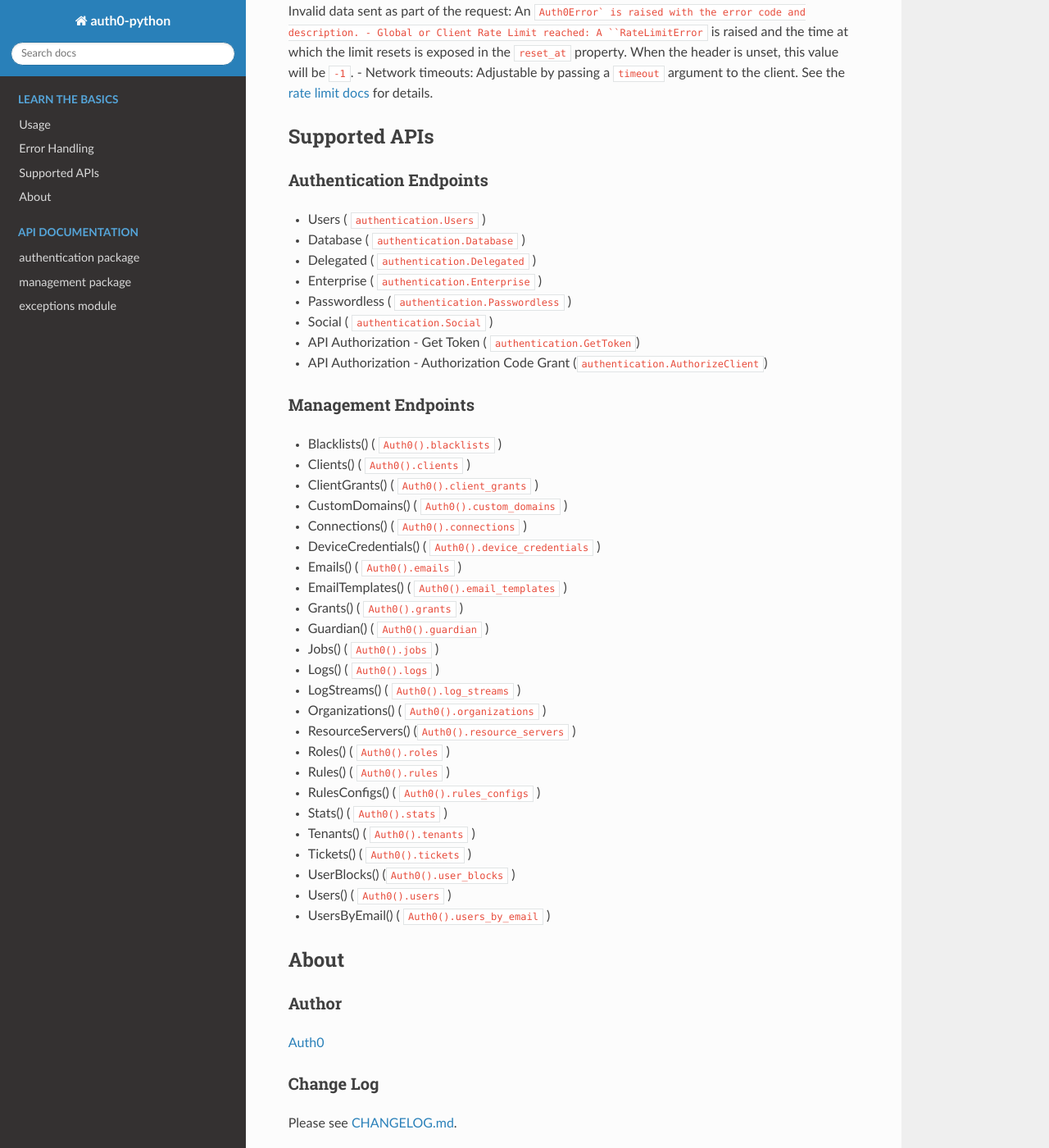
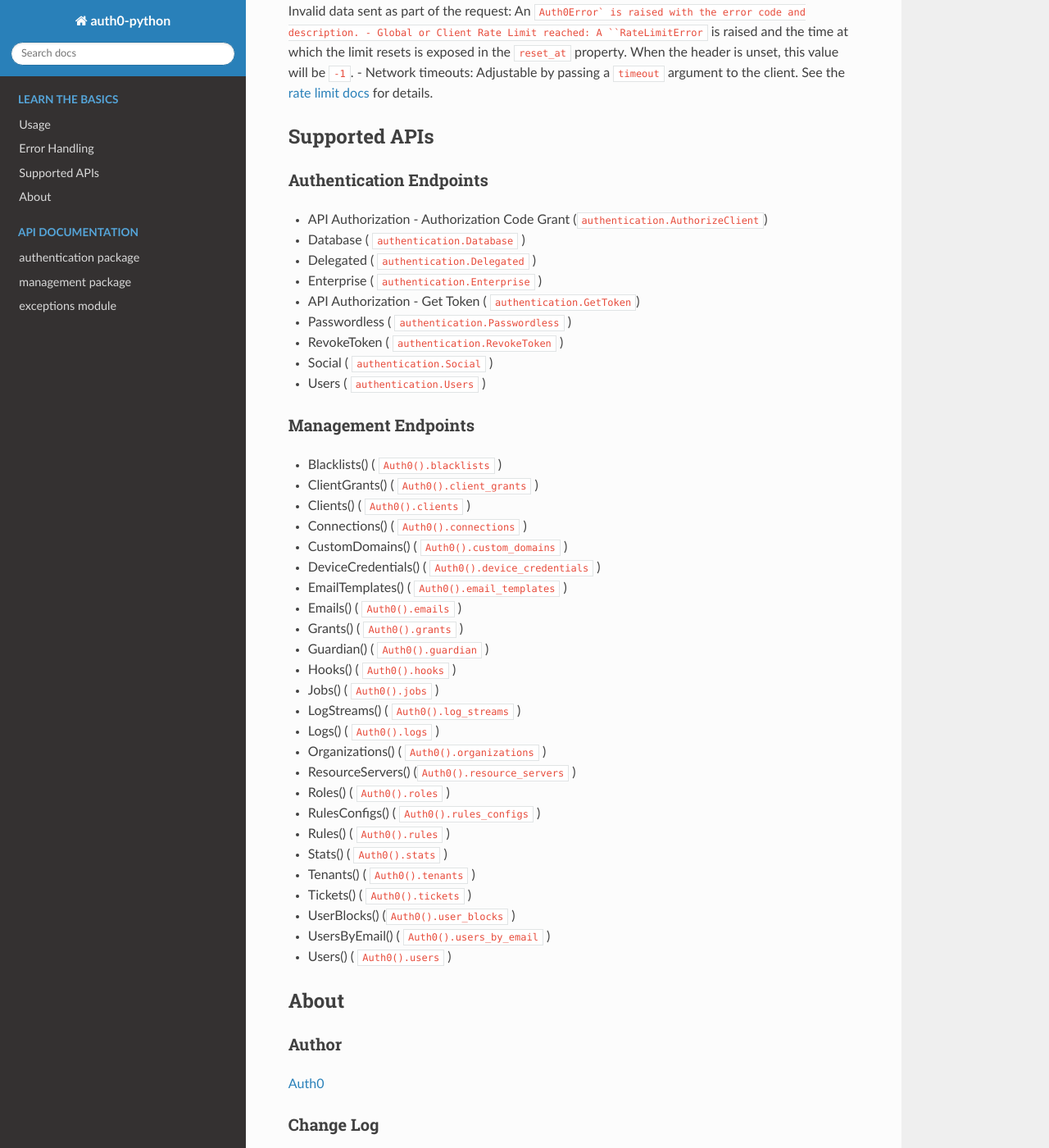
Before and after one commit to auth0/auth0-python, a Sphinx documentation site: the page built from docs/source/index.rst, in a window 1280 px wide and 1400 px high, scrolled down 6679 px. Shown: the whole window at 82% size. Built offline with Sphinx 7.4.7 and the Read the Docs theme 2.0.0, drawn with Linux system fonts in a browser that asks for light colours.

```diff
--- a/README.rst
+++ b/README.rst
@@ -325,14 +325,15 @@ Supported APIs
 Authentication Endpoints
 ************************
 
-- Users ( ``authentication.Users`` )
+- API Authorization - Authorization Code Grant (``authentication.AuthorizeClient``)
 - Database ( ``authentication.Database`` )
 - Delegated ( ``authentication.Delegated`` )
 - Enterprise ( ``authentication.Enterprise`` )
+- API Authorization - Get Token ( ``authentication.GetToken``)
 - Passwordless ( ``authentication.Passwordless`` )
+- RevokeToken ( ``authentication.RevokeToken`` )
 - Social ( ``authentication.Social`` )
-- API Authorization - Get Token ( ``authentication.GetToken``)
-- API Authorization - Authorization Code Grant (``authentication.AuthorizeClient``)
+- Users ( ``authentication.Users`` )
 
 
 ********************
@@ -340,29 +341,30 @@ Management Endpoints
 ********************
 
 - Blacklists() ( ``Auth0().blacklists`` )
+- ClientGrants() ( ``Auth0().client_grants`` )
 - Clients() ( ``Auth0().clients`` )
-- ClientGrants() ( ``Auth0().client_grants`` )
+- Connections() ( ``Auth0().connections`` )
 - CustomDomains() ( ``Auth0().custom_domains`` )
-- Connections() ( ``Auth0().connections`` )
 - DeviceCredentials() ( ``Auth0().device_credentials`` )
+- EmailTemplates() ( ``Auth0().email_templates`` )
 - Emails() ( ``Auth0().emails`` )
-- EmailTemplates() ( ``Auth0().email_templates`` )
 - Grants() ( ``Auth0().grants`` )
 - Guardian() ( ``Auth0().guardian`` )
+- Hooks() ( ``Auth0().hooks`` )
 - Jobs() ( ``Auth0().jobs`` )
+- LogStreams() ( ``Auth0().log_streams`` )
 - Logs() ( ``Auth0().logs`` )
-- LogStreams() ( ``Auth0().log_streams`` )
 - Organizations() ( ``Auth0().organizations`` )
 - ResourceServers() (``Auth0().resource_servers`` )
 - Roles() ( ``Auth0().roles`` )
+- RulesConfigs() ( ``Auth0().rules_configs`` )
 - Rules() ( ``Auth0().rules`` )
-- RulesConfigs() ( ``Auth0().rules_configs`` )
 - Stats() ( ``Auth0().stats`` )
 - Tenants() ( ``Auth0().tenants`` )
 - Tickets() ( ``Auth0().tickets`` )
 - UserBlocks() (``Auth0().user_blocks`` )
+- UsersByEmail() ( ``Auth0().users_by_email`` )
 - Users() ( ``Auth0().users`` )
-- UsersByEmail() ( ``Auth0().users_by_email`` )
 
 =====
 About
```
Also changed, not shown: docs/source/v3.management.rst (+24 -16 lines), 5 other files.
